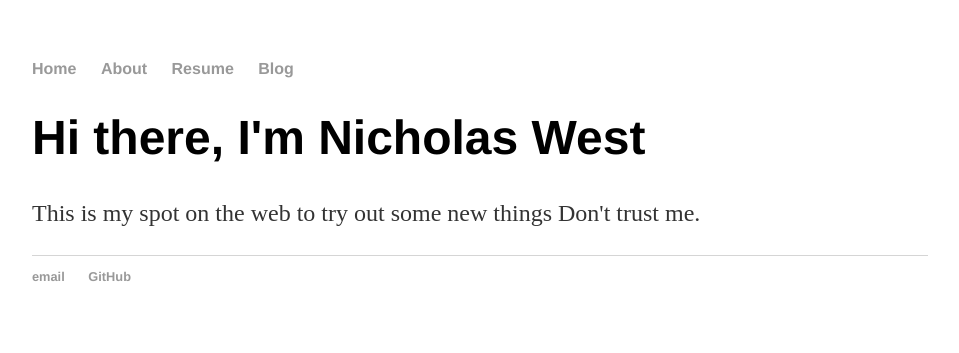
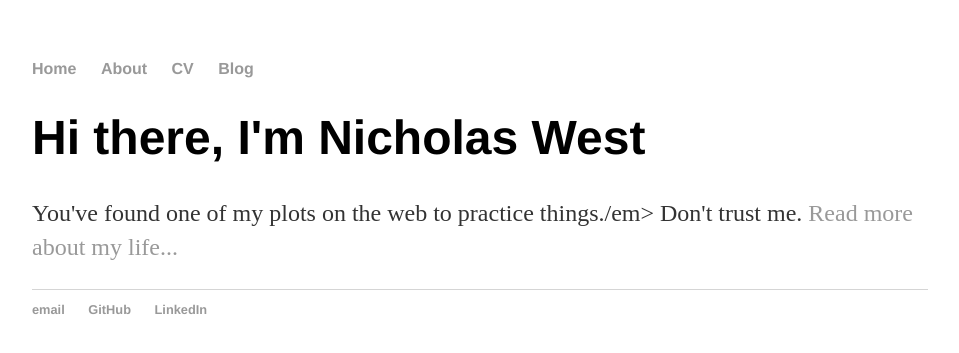
Before and after one commit to nwest1083/nwest1083.github.io, a Jekyll site: the page built from index.html, in a window 1280 px wide. Shown: the top 353 px of the page, without its empty margins (160-1119 px from the left). Built offline with Jekyll 4.4.1, drawn with Linux system fonts in a browser that asks for light colours.

Commit message:
Update index.html

```diff
--- a/index.html
+++ b/index.html
@@ -1,30 +1,8 @@
-<!DOCTYPE html>
-<html>
-	<head>
-		<title>Nicholas West</title>
-		<!-- link to main stylesheet -->
-		<link rel="stylesheet" type="text/css" href="/css/main.css"
-	</head>
-	<body>
-		<nav>
-    		<ul>
-        		<li><a href="/">Home</a></li>
-	        	<li><a href="/about">About</a></li>
-        		<li><a href="/cv">Resume</a></li>
-        		<li><a href="/blog">Blog</a></li>
-    		</ul>
-		</nav>
-		<div class="container">
-    		<div class="blurb">
-        		<h1>Hi there, I'm Nicholas West</h1>
-				<p>This is my spot on the web to try out some new things</em> Don't trust me.</p>
-    		</div><!-- /.blurb -->
-		</div><!-- /.container -->
-		<footer>
-    		<ul>
-        		<li><a href="mailto:nwest1083@gmail.com">email</a></li>
-        		<li><a href="https://nwest1083.github.io/">GitHub</a></li>
-			</ul>
-		</footer>
-	</body>
-</html>
+---
+layout: default
+title: Hank Quinlan, Horrible Cop
+---
+<div class="blurb">
+	<h1>Hi there, I'm Nicholas West</h1>
+	<p>You've found one of my plots on the web to practice things./em> Don't trust me. <a href="/about">Read more about my life...</a></p>
+</div><!-- /.blurb -->
```
